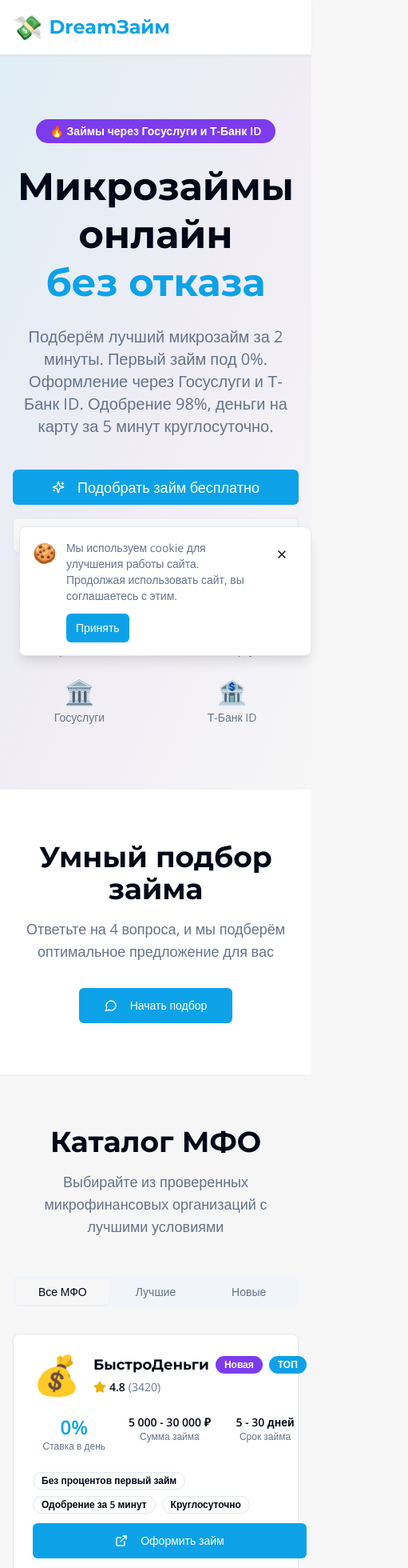
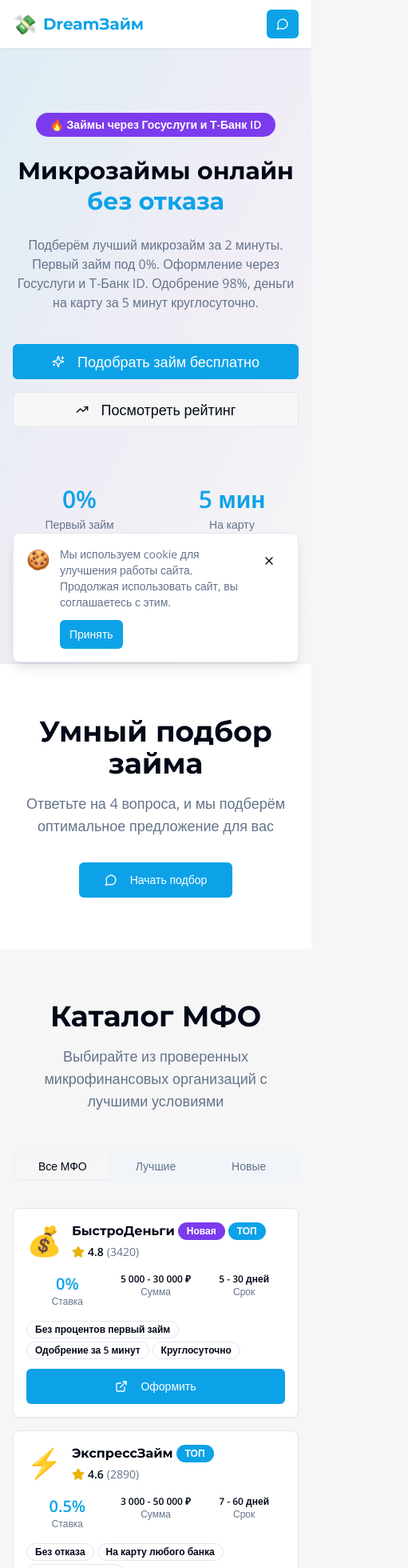
Before and after one commit to pr-poehali-dev/microloan-referral-site, a React (Vite) app: page / in a window 390 px wide. Shown: the top 1960 px of the page at 80% size, 511 px wide, since content can reach past the window. Built offline with nearby package versions, Linux system fonts and the light colour scheme.

Commit message:
Исправить мобильную версию

```diff
--- a/src/pages/Index.tsx
+++ b/src/pages/Index.tsx
@@ -136,11 +136,11 @@ const Index = () => {
   return (
     <div className="min-h-screen">
       <header className="bg-white border-b sticky top-0 z-50 shadow-sm">
-        <div className="container mx-auto px-4 py-4">
+        <div className="container mx-auto px-4 py-3">
           <div className="flex items-center justify-between">
             <div className="flex items-center gap-2">
-              <span className="text-3xl">💸</span>
-              <h1 className="text-2xl font-bold text-primary">DreamЗайм</h1>
+              <span className="text-2xl md:text-3xl">💸</span>
+              <h1 className="text-xl md:text-2xl font-bold text-primary">DreamЗайм</h1>
             </div>
             <nav className="hidden md:flex gap-6">
               <a href="#catalog" className="text-foreground hover:text-primary transition-colors">Каталог МФО</a>
@@ -148,12 +148,12 @@ const Index = () => {
               <a href="#articles" className="text-foreground hover:text-primary transition-colors">Статьи</a>
               <a href="#quiz" className="text-foreground hover:text-primary transition-colors">Подбор займа</a>
             </nav>
-            <Button className="hidden md:flex" onClick={() => {
+            <Button size="sm" onClick={() => {
               setIsChatOpen(true);
               setQuizStep(1);
             }}>
-              <Icon name="MessageCircle" className="mr-2" size={18} />
-              Написать
+              <Icon name="MessageCircle" className="md:mr-2" size={18} />
+              <span className="hidden md:inline">Написать</span>
             </Button>
           </div>
         </div>
@@ -165,12 +165,12 @@ const Index = () => {
             <Badge className="bg-secondary text-white px-4 py-1 text-sm">
               🔥 Займы через Госуслуги и Т-Банк ID
             </Badge>
-            <h1 className="text-5xl md:text-6xl font-bold leading-tight">
+            <h1 className="text-3xl md:text-5xl lg:text-6xl font-bold leading-tight">
               Микрозаймы онлайн
               <br />
               <span className="text-primary">без отказа</span>
             </h1>
-            <p className="text-xl text-muted-foreground max-w-2xl mx-auto">
+            <p className="text-base md:text-xl text-muted-foreground max-w-2xl mx-auto">
               Подберём лучший микрозайм за 2 минуты. Первый займ под 0%.
               Оформление через Госуслуги и Т-Банк ID. Одобрение 98%, деньги на карту за 5 минут круглосуточно.
             </p>
@@ -333,15 +333,15 @@ const Index = () => {
             <TabsContent value="all" className="space-y-4">
               {mfoData.map((mfo) => (
                 <Card key={mfo.id} className="hover:shadow-lg transition-all hover-scale">
-                  <CardContent className="p-6">
-                    <div className="grid md:grid-cols-12 gap-6 items-center">
-                      <div className="md:col-span-3 flex items-center gap-4">
-                        <div className="text-5xl">{mfo.logo}</div>
+                  <CardContent className="p-4 md:p-6">
+                    <div className="grid md:grid-cols-12 gap-4 md:gap-6">
+                      <div className="md:col-span-3 flex items-center gap-3 md:gap-4">
+                        <div className="text-4xl md:text-5xl">{mfo.logo}</div>
                         <div>
-                          <div className="flex items-center gap-2 mb-1">
-                            <h3 className="font-bold text-lg">{mfo.name}</h3>
-                            {mfo.isNew && <Badge variant="secondary">Новая</Badge>}
-                            {mfo.isBest && <Badge className="bg-primary">ТОП</Badge>}
+                          <div className="flex flex-wrap items-center gap-1 md:gap-2 mb-1">
+                            <h3 className="font-bold text-base md:text-lg">{mfo.name}</h3>
+                            {mfo.isNew && <Badge variant="secondary" className="text-xs">Новая</Badge>}
+                            {mfo.isBest && <Badge className="bg-primary text-xs">ТОП</Badge>}
                           </div>
                           <div className="flex items-center gap-1 text-sm">
                             <Icon name="Star" className="text-yellow-500 fill-yellow-500" size={16} />
@@ -351,23 +351,23 @@ const Index = () => {
                         </div>
                       </div>
 
-                      <div className="md:col-span-5 grid grid-cols-3 gap-4 text-center md:text-left">
+                      <div className="md:col-span-5 grid grid-cols-3 gap-2 md:gap-4 text-center md:text-left">
                         <div>
-                          <div className="text-2xl font-bold text-primary">{mfo.rate}</div>
-                          <div className="text-xs text-muted-foreground">Ставка в день</div>
+                          <div className="text-xl md:text-2xl font-bold text-primary">{mfo.rate}</div>
+                          <div className="text-xs text-muted-foreground">Ставка</div>
                         </div>
                         <div>
-                          <div className="text-sm font-semibold">{mfo.amount}</div>
-                          <div className="text-xs text-muted-foreground">Сумма займа</div>
+                          <div className="text-xs md:text-sm font-semibold">{mfo.amount}</div>
+                          <div className="text-xs text-muted-foreground">Сумма</div>
                         </div>
                         <div>
-                          <div className="text-sm font-semibold">{mfo.term}</div>
-                          <div className="text-xs text-muted-foreground">Срок займа</div>
+                          <div className="text-xs md:text-sm font-semibold">{mfo.term}</div>
+                          <div className="text-xs text-muted-foreground">Срок</div>
                         </div>
                       </div>
 
                       <div className="md:col-span-4">
-                        <div className="flex flex-wrap gap-2 mb-3">
+                        <div className="flex flex-wrap gap-1 md:gap-2 mb-3">
                           {mfo.features.map((feature, idx) => (
                             <Badge key={idx} variant="outline" className="text-xs">
                               {feature}
@@ -376,7 +376,8 @@ const Index = () => {
                         </div>
                         <Button className="w-full" size="lg">
                           <Icon name="ExternalLink" className="mr-2" size={18} />
-                          Оформить займ
+                          <span className="hidden sm:inline">Оформить займ</span>
+                          <span className="sm:hidden">Оформить</span>
                         </Button>
                       </div>
                     </div>
@@ -442,14 +443,14 @@ const Index = () => {
             <TabsContent value="new" className="space-y-4">
               {mfoData.filter(mfo => mfo.isNew).map((mfo) => (
                 <Card key={mfo.id} className="hover:shadow-lg transition-all hover-scale">
-                  <CardContent className="p-6">
-                    <div className="grid md:grid-cols-12 gap-6 items-center">
-                      <div className="md:col-span-3 flex items-center gap-4">
-                        <div className="text-5xl">{mfo.logo}</div>
+                  <CardContent className="p-4 md:p-6">
+                    <div className="grid md:grid-cols-12 gap-4 md:gap-6">
+                      <div className="md:col-span-3 flex items-center gap-3 md:gap-4">
+                        <div className="text-4xl md:text-5xl">{mfo.logo}</div>
                         <div>
-                          <div className="flex items-center gap-2 mb-1">
-                            <h3 className="font-bold text-lg">{mfo.name}</h3>
-                            <Badge variant="secondary">Новая</Badge>
+                          <div className="flex flex-wrap items-center gap-1 md:gap-2 mb-1">
+                            <h3 className="font-bold text-base md:text-lg">{mfo.name}</h3>
+                            <Badge variant="secondary" className="text-xs">Новая</Badge>
                           </div>
                           <div className="flex items-center gap-1 text-sm">
                             <Icon name="Star" className="text-yellow-500 fill-yellow-500" size={16} />
@@ -459,23 +460,23 @@ const Index = () => {
                         </div>
                       </div>
 
-                      <div className="md:col-span-5 grid grid-cols-3 gap-4 text-center md:text-left">
+                      <div className="md:col-span-5 grid grid-cols-3 gap-2 md:gap-4 text-center md:text-left">
                         <div>
-                          <div className="text-2xl font-bold text-primary">{mfo.rate}</div>
-                          <div className="text-xs text-muted-foreground">Ставка в день</div>
+                          <div className="text-xl md:text-2xl font-bold text-primary">{mfo.rate}</div>
+                          <div className="text-xs text-muted-foreground">Ставка</div>
                         </div>
                         <div>
-                          <div className="text-sm font-semibold">{mfo.amount}</div>
-                          <div className="text-xs text-muted-foreground">Сумма займа</div>
+                          <div className="text-xs md:text-sm font-semibold">{mfo.amount}</div>
+                          <div className="text-xs text-muted-foreground">Сумма</div>
                         </div>
                         <div>
-                          <div className="text-sm font-semibold">{mfo.term}</div>
-                          <div className="text-xs text-muted-foreground">Срок займа</div>
+                          <div className="text-xs md:text-sm font-semibold">{mfo.term}</div>
+                          <div className="text-xs text-muted-foreground">Срок</div>
                         </div>
                       </div>
 
                       <div className="md:col-span-4">
-                        <div className="flex flex-wrap gap-2 mb-3">
+                        <div className="flex flex-wrap gap-1 md:gap-2 mb-3">
                           {mfo.features.map((feature, idx) => (
                             <Badge key={idx} variant="outline" className="text-xs">
                               {feature}
@@ -484,7 +485,8 @@ const Index = () => {
                         </div>
                         <Button className="w-full" size="lg">
                           <Icon name="ExternalLink" className="mr-2" size={18} />
-                          Оформить займ
+                          <span className="hidden sm:inline">Оформить займ</span>
+                          <span className="sm:hidden">Оформить</span>
                         </Button>
                       </div>
                     </div>
@@ -499,8 +501,8 @@ const Index = () => {
       <section id="rating" className="py-16 bg-white">
         <div className="container mx-auto px-4">
           <div className="text-center mb-12">
-            <h2 className="text-4xl font-bold mb-4">Рейтинг лучших МФО</h2>
-            <p className="text-lg text-muted-foreground">
+            <h2 className="text-3xl md:text-4xl font-bold mb-4">Рейтинг лучших МФО</h2>
+            <p className="text-base md:text-lg text-muted-foreground">
               По отзывам пользователей и условиям займа
             </p>
           </div>
@@ -511,28 +513,29 @@ const Index = () => {
               .slice(0, 5)
               .map((mfo, index) => (
                 <Card key={mfo.id} className="hover:shadow-lg transition-all">
-                  <CardContent className="p-6">
-                    <div className="flex items-center gap-6">
-                      <div className="text-4xl font-bold text-primary w-16 text-center">
+                  <CardContent className="p-4 md:p-6">
+                    <div className="flex items-center gap-3 md:gap-6">
+                      <div className="text-2xl md:text-4xl font-bold text-primary w-8 md:w-16 text-center flex-shrink-0">
                         {index + 1}
                       </div>
-                      <div className="text-5xl">{mfo.logo}</div>
-                      <div className="flex-1">
-                        <div className="flex items-center gap-2 mb-2">
-                          <h3 className="font-bold text-xl">{mfo.name}</h3>
-                          {mfo.isBest && <Badge className="bg-primary">ТОП</Badge>}
+                      <div className="text-3xl md:text-5xl flex-shrink-0">{mfo.logo}</div>
+                      <div className="flex-1 min-w-0">
+                        <div className="flex flex-wrap items-center gap-1 md:gap-2 mb-1 md:mb-2">
+                          <h3 className="font-bold text-base md:text-xl">{mfo.name}</h3>
+                          {mfo.isBest && <Badge className="bg-primary text-xs">ТОП</Badge>}
                         </div>
-                        <div className="flex items-center gap-4 text-sm">
+                        <div className="flex flex-wrap items-center gap-2 md:gap-4 text-xs md:text-sm">
                           <div className="flex items-center gap-1">
-                            <Icon name="Star" className="text-yellow-500 fill-yellow-500" size={16} />
-                            <span className="font-semibold text-lg">{mfo.rating}</span>
+                            <Icon name="Star" className="text-yellow-500 fill-yellow-500" size={14} />
+                            <span className="font-semibold text-sm md:text-lg">{mfo.rating}</span>
                           </div>
-                          <span className="text-muted-foreground">{mfo.reviews} отзывов</span>
-                          <span className="text-primary font-semibold">{mfo.rate} в день</span>
+                          <span className="text-muted-foreground hidden sm:inline">{mfo.reviews} отзывов</span>
+                          <span className="text-primary font-semibold">{mfo.rate}</span>
                         </div>
                       </div>
-                      <Button>
-                        Оформить
+                      <Button size="sm" className="flex-shrink-0">
+                        <span className="hidden sm:inline">Оформить</span>
+                        <Icon name="ExternalLink" className="sm:hidden" size={16} />
                       </Button>
                     </div>
                   </CardContent>
@@ -545,13 +548,13 @@ const Index = () => {
       <section id="articles" className="py-16">
         <div className="container mx-auto px-4">
           <div className="text-center mb-12">
-            <h2 className="text-4xl font-bold mb-4">Полезные статьи</h2>
-            <p className="text-lg text-muted-foreground">
+            <h2 className="text-3xl md:text-4xl font-bold mb-4">Полезные статьи</h2>
+            <p className="text-base md:text-lg text-muted-foreground">
               Всё о микрозаймах и кредитной истории
             </p>
           </div>
 
-          <div className="grid md:grid-cols-2 lg:grid-cols-4 gap-6">
+          <div className="grid grid-cols-1 sm:grid-cols-2 lg:grid-cols-4 gap-4 md:gap-6">
             {articles.map((article, index) => (
               <Link key={index} to={`/articles/${article.slug}`}>
                 <Card className="hover:shadow-lg transition-all hover-scale cursor-pointer h-full">
@@ -572,18 +575,18 @@ const Index = () => {
         </div>
       </section>
 
-      <section className="py-16 bg-gradient-to-br from-primary to-secondary text-white">
+      <section className="py-12 md:py-16 bg-gradient-to-br from-primary to-secondary text-white">
         <div className="container mx-auto px-4 text-center">
-          <h2 className="text-4xl font-bold mb-4">Остались вопросы?</h2>
-          <p className="text-xl mb-8 opacity-90">
+          <h2 className="text-2xl md:text-4xl font-bold mb-3 md:mb-4">Остались вопросы?</h2>
+          <p className="text-base md:text-xl mb-6 md:mb-8 opacity-90">
             Свяжитесь с нами любым удобным способом
           </p>
-          <div className="flex flex-col sm:flex-row gap-4 justify-center">
-            <Button size="lg" variant="secondary" className="text-lg px-8">
+          <div className="flex flex-col sm:flex-row gap-3 md:gap-4 justify-center">
+            <Button size="lg" variant="secondary" className="text-base md:text-lg px-6 md:px-8">
               <Icon name="MessageCircle" className="mr-2" size={20} />
               Онлайн-чат
             </Button>
-            <Button size="lg" variant="outline" className="text-lg px-8 bg-white/10 hover:bg-white/20 text-white border-white">
+            <Button size="lg" variant="outline" className="text-base md:text-lg px-6 md:px-8 bg-white/10 hover:bg-white/20 text-white border-white">
               <Icon name="Mail" className="mr-2" size={20} />
               Написать email
             </Button>
@@ -642,7 +645,7 @@ const Index = () => {
       </footer>
 
       {isChatOpen && (
-        <div className="fixed bottom-6 right-6 z-50 w-96 shadow-2xl rounded-lg overflow-hidden animate-in slide-in-from-bottom-5">
+        <div className="fixed bottom-4 right-4 left-4 md:left-auto md:bottom-6 md:right-6 z-50 w-auto md:w-96 shadow-2xl rounded-lg overflow-hidden animate-in slide-in-from-bottom-5">
           <Card className="border-2">
             <CardHeader className="bg-primary text-white p-4">
               <div className="flex justify-between items-center">
@@ -759,7 +762,7 @@ const Index = () => {
       )}
 
       {showCookieNotice && (
-        <div className="fixed bottom-6 left-6 z-50 max-w-sm bg-white shadow-lg rounded-lg border p-4 animate-in slide-in-from-bottom-5">
+        <div className="fixed bottom-4 left-4 right-4 md:left-6 md:right-auto md:bottom-6 z-40 max-w-sm bg-white shadow-lg rounded-lg border p-4 animate-in slide-in-from-bottom-5">
           <div className="flex items-start gap-3">
             <div className="text-2xl">🍪</div>
             <div className="flex-1">
```
